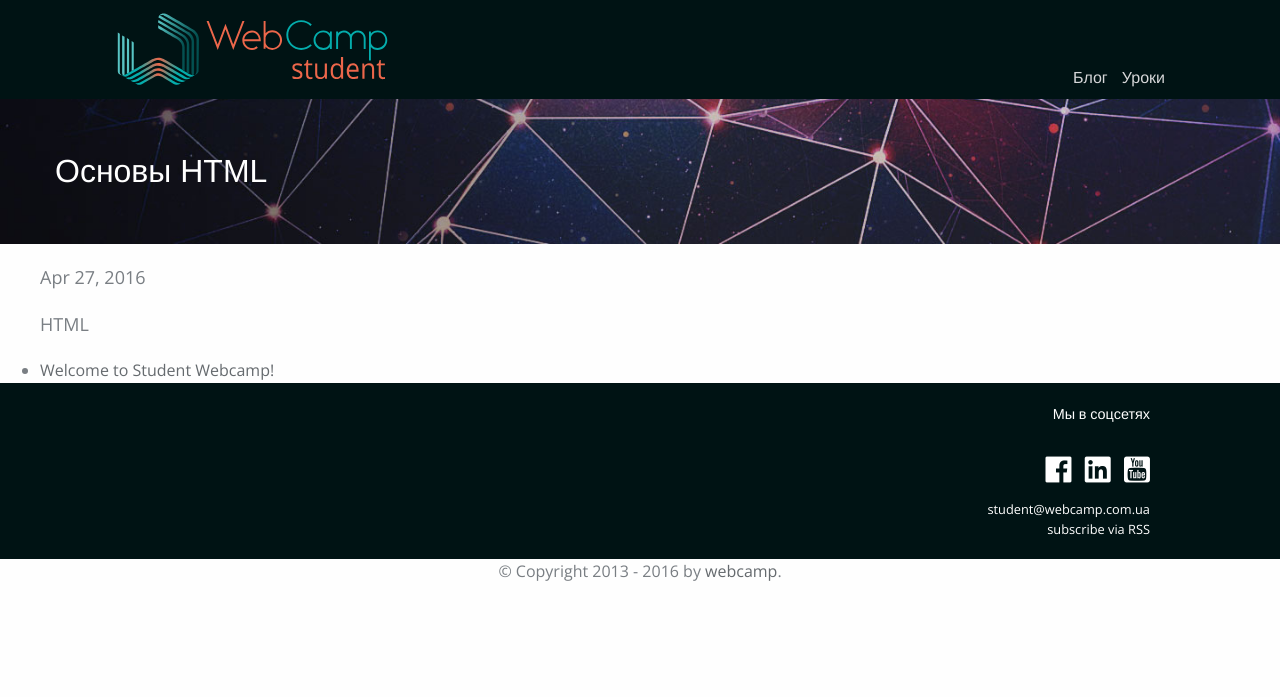
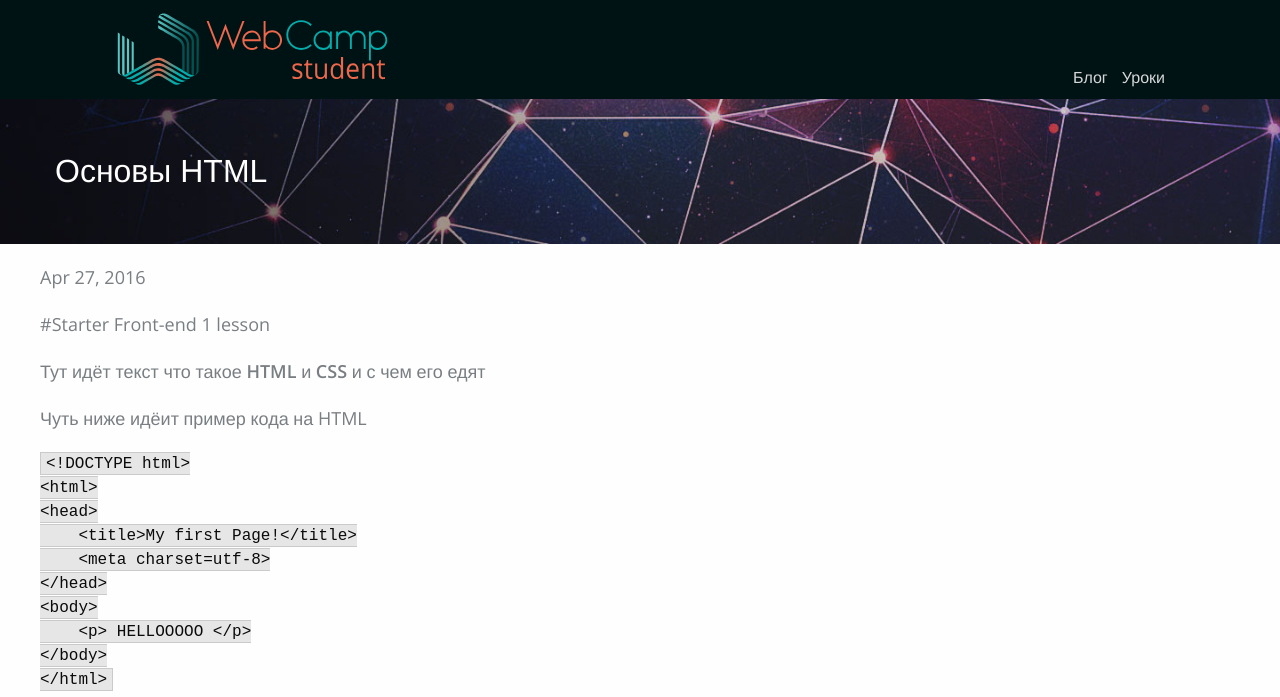
Before and after one commit to student-webcamp/student-webcamp.github.io, a Jekyll site: the page built from _posts/2016-04-27-intro-html.markdown, in a window 1280 px wide. Shown: the top 697 px of the page. Built offline with Jekyll 4.4.1, drawn with Linux system fonts in a browser that asks for light colours; some of the changed text lies outside the part shown.

Commit message:
MarkDown test

````diff
--- a/_posts/2016-04-27-intro-html.markdown
+++ b/_posts/2016-04-27-intro-html.markdown
@@ -5,4 +5,30 @@ date:   2016-04-27 11:51:19 +0300
 categories: tutorials
 tags: html
 ---
-HTML
+#Starter Front-end 1 lesson
+
+Тут идёт текст что такое **HTML** и **CSS** и с чем его едят
+
+Чуть ниже идёит пример кода на HTML
+
+```HTML
+<!DOCTYPE html>
+<html>
+<head>
+    <title>My first Page!</title>
+    <meta charset=utf-8>
+</head>
+<body>
+    <p> HELLOOOOO </p>
+</body>
+</html>
+```
+
+```javascript
+var ololo = 4;
+console.log('ololo');
+```
+
+И ещё пример видео:
+<a href="http://www.youtube.com/watch?feature=player_embedded&v=EzUB5GZqjgY" target="_blank"><img src="http://img.youtube.com/vi/YOUTUBE_VIDEO_ID_HERE/0.jpg"
+alt="IMAGE ALT TEXT HERE" width="240" height="180" border="10" /></a>
````
